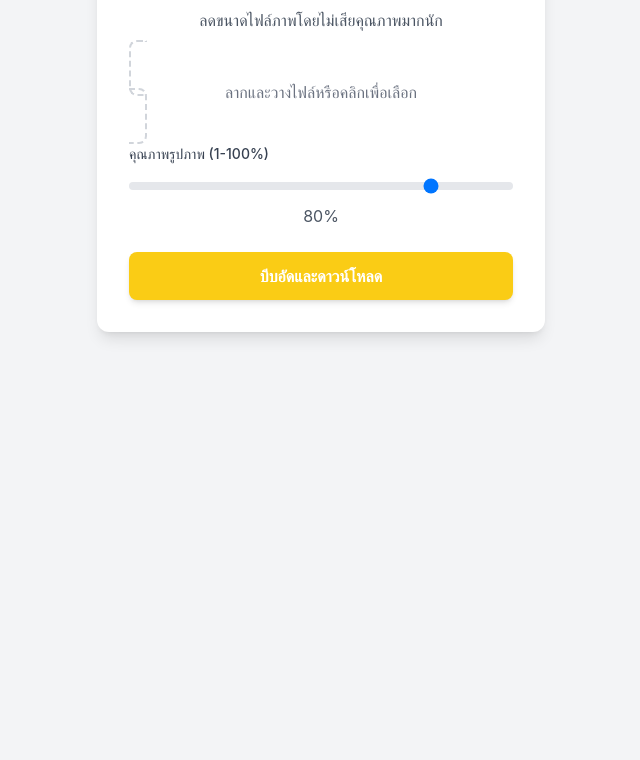
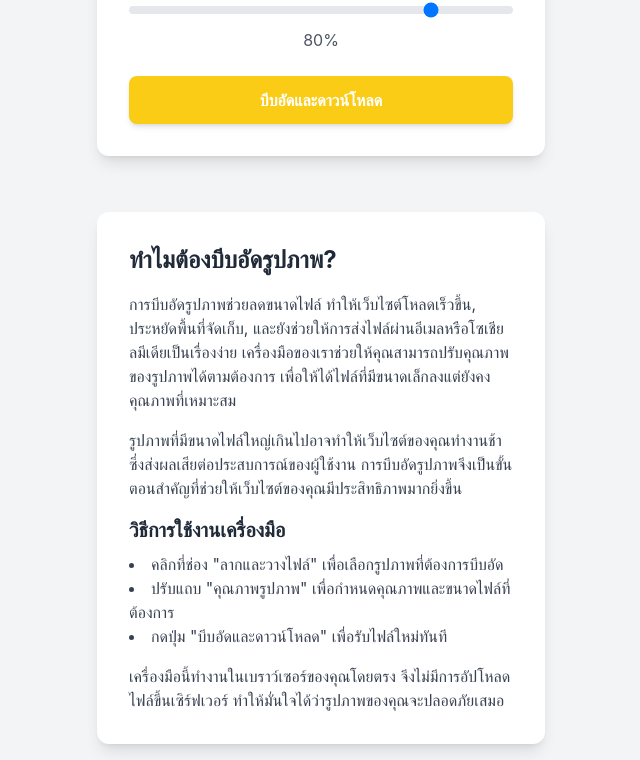
Before and after one commit to salove87/salove87.github.io, a plain HTML site: page image-compressor.html in a window 1280 px wide. Shown: the part 276-1036 px from the top of the page, without its empty margins (319-959 px from the left). Before the commit the page ends 800 px from the top, so only its background shows below. Drawn offline with nearby package versions, Linux system fonts and the light colour scheme.

Commit message:
Update image-compressor.html

```diff
--- a/image-compressor.html
+++ b/image-compressor.html
@@ -3,7 +3,8 @@
 <head>
     <meta charset="UTF-8">
     <meta name="viewport" content="width=device-width, initial-scale=1.0">
-    <title>บีบอัดรูปภาพ</title>
+    <title>บีบอัดรูปภาพออนไลน์ฟรี - Toolbox</title>
+    <meta name="description" content="เครื่องมือบีบอัดรูปภาพออนไลน์ฟรี! ลดขนาดไฟล์ JPG, PNG และ WebP โดยไม่สูญเสียคุณภาพมากนัก เหมาะสำหรับเว็บไซต์และโซเชียลมีเดีย">
     <script async src="https://pagead2.googlesyndication.com/pagead/js/adsbygoogle.js?client=ca-pub-3455272174981579"
       crossorigin="anonymous"></script>
     <meta name="google-adsense-account" content="ca-pub-3455272174981579">
@@ -26,8 +27,8 @@
         }
     </style>
 </head>
-<body class="flex items-center justify-center min-h-screen p-4">
-    <div class="w-full max-w-md mx-auto bg-white rounded-xl shadow-lg p-8">
+<body class="flex flex-col items-center justify-center min-h-screen p-4">
+    <div class="w-full max-w-md mx-auto bg-white rounded-xl shadow-lg p-8 mb-8">
         <div class="flex justify-between items-center mb-6">
             <a href="index.html" class="text-blue-500 hover:text-blue-700">← กลับ</a>
             <h1 class="text-3xl font-bold text-gray-800">บีบอัดรูปภาพ</h1>
@@ -55,6 +56,30 @@
         </button>
 
         <div id="status" class="text-center text-green-600 mt-4 hidden"></div>
+    </div>
+
+    <!-- ส่วนเนื้อหาเพิ่มเติม -->
+    <div class="w-full max-w-md mx-auto bg-white rounded-xl shadow-lg p-8 mt-6">
+        <h2 class="text-2xl font-bold text-gray-800 mb-4">ทำไมต้องบีบอัดรูปภาพ?</h2>
+        <p class="text-gray-700 mb-4">
+            การบีบอัดรูปภาพช่วยลดขนาดไฟล์ ทำให้เว็บไซต์โหลดเร็วขึ้น, ประหยัดพื้นที่จัดเก็บ, และยังช่วยให้การส่งไฟล์ผ่านอีเมลหรือโซเชียลมีเดียเป็นเรื่องง่าย
+            เครื่องมือของเราช่วยให้คุณสามารถปรับคุณภาพของรูปภาพได้ตามต้องการ
+            เพื่อให้ได้ไฟล์ที่มีขนาดเล็กลงแต่ยังคงคุณภาพที่เหมาะสม
+        </p>
+        <p class="text-gray-700 mb-4">
+            รูปภาพที่มีขนาดไฟล์ใหญ่เกินไปอาจทำให้เว็บไซต์ของคุณทำงานช้า ซึ่งส่งผลเสียต่อประสบการณ์ของผู้ใช้งาน
+            การบีบอัดรูปภาพจึงเป็นขั้นตอนสำคัญที่ช่วยให้เว็บไซต์ของคุณมีประสิทธิภาพมากยิ่งขึ้น
+        </p>
+        <h3 class="text-xl font-bold text-gray-800 mb-2">วิธีการใช้งานเครื่องมือ</h3>
+        <ul class="list-disc list-inside text-gray-700 mb-4">
+            <li>คลิกที่ช่อง "ลากและวางไฟล์" เพื่อเลือกรูปภาพที่ต้องการบีบอัด</li>
+            <li>ปรับแถบ "คุณภาพรูปภาพ" เพื่อกำหนดคุณภาพและขนาดไฟล์ที่ต้องการ</li>
+            <li>กดปุ่ม "บีบอัดและดาวน์โหลด" เพื่อรับไฟล์ใหม่ทันที</li>
+        </ul>
+        <p class="text-gray-700">
+            เครื่องมือนี้ทำงานในเบราว์เซอร์ของคุณโดยตรง จึงไม่มีการอัปโหลดไฟล์ขึ้นเซิร์ฟเวอร์
+            ทำให้มั่นใจได้ว่ารูปภาพของคุณจะปลอดภัยเสมอ
+        </p>
     </div>
 
     <script>
@@ -120,5 +145,4 @@
         });
     </script>
 </body>
-
 </html>
```
Lines whose indentation alone changed are shown as unchanged.
